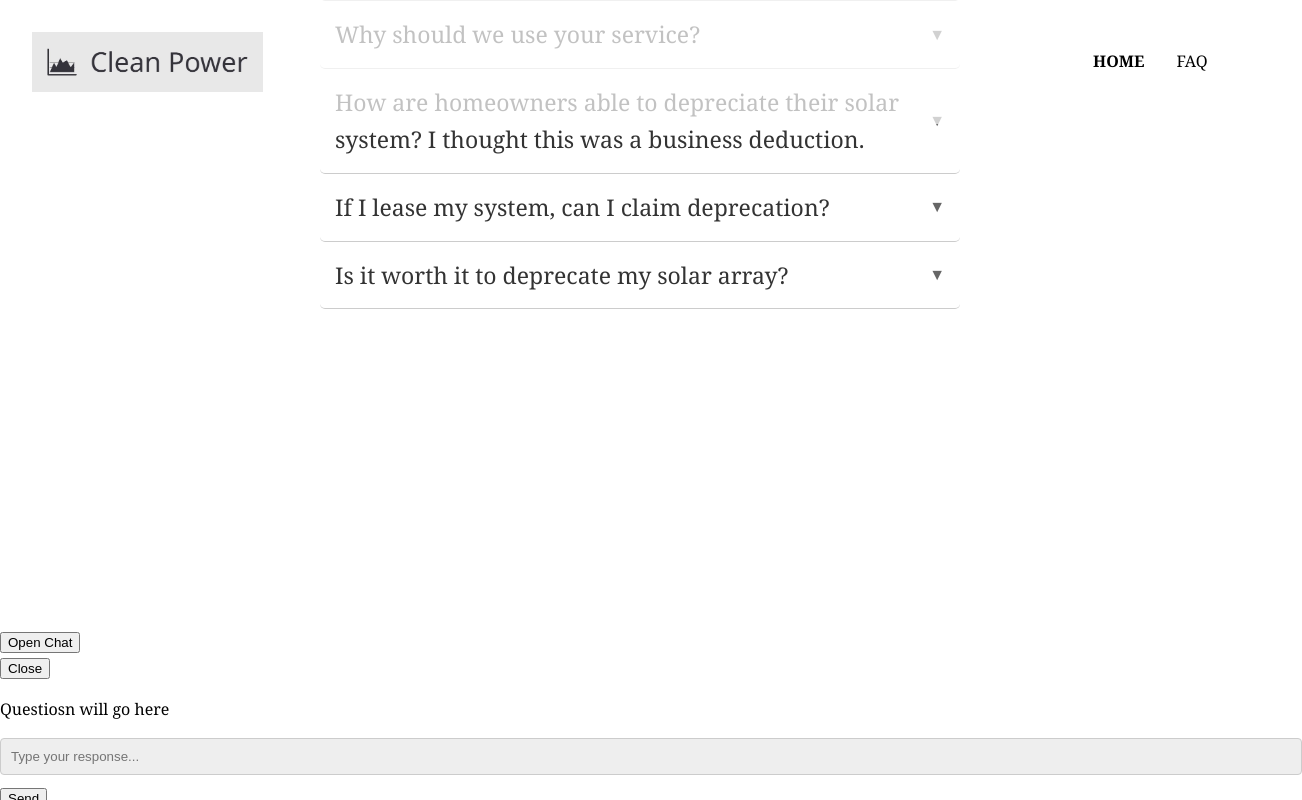
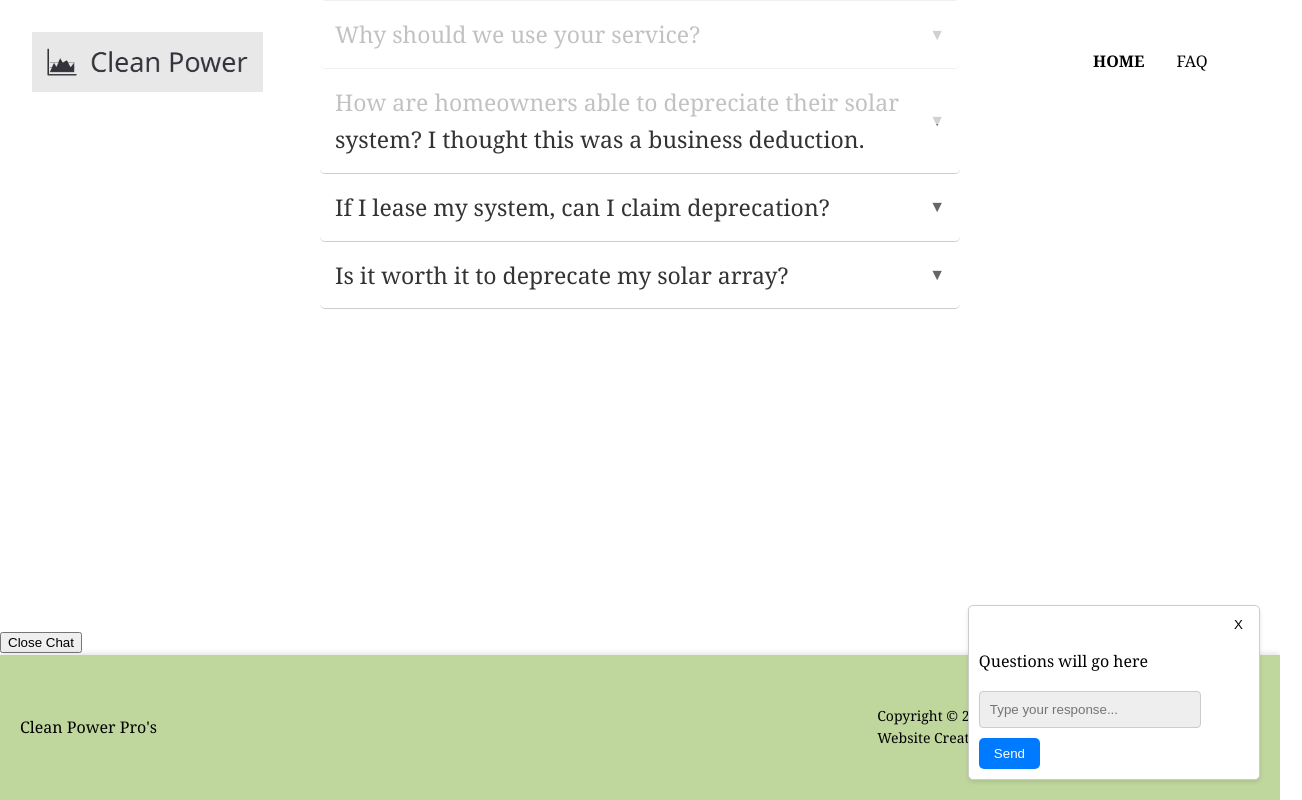
Before and after one commit to LetsGetRemixed/TaxWebsite, a React (Create React App) app in the folder taxwebsite/: page /faq in a window 1280 px wide. Both pictures are taken after a click on the button "Open Chat". Shown: the part 376-1176 px from the top of the page, 1302 px wide, since content can reach past the window. Built offline with nearby package versions, Linux system fonts and the light colour scheme.

Commit message:
Fixed Chat

```diff
--- a/taxwebsite/src/Pages/FAQ.jsx
+++ b/taxwebsite/src/Pages/FAQ.jsx
@@ -39,7 +39,10 @@ const FAQ = () => {
     ];
 
     const handleChatButtonClick = () => {
-        setIsChatOpen(true);
+        setIsChatOpen(!isChatOpen); // Toggle isChatOpen state
+    }
+    const handleCloseChat = () => {
+        setIsChatOpen(false); // Close the chat window
     }
 
 
@@ -69,10 +72,8 @@ const FAQ = () => {
                 ))
             }
         </div>
-            <button onClick={handleChatButtonClick}> Open Chat </button>
-            {
-                isChatOpen && <ChatWindow onClose={() => setIsChatOpen(false)} />
-            }
+        <button onClick={handleChatButtonClick}>{isChatOpen ? 'Close Chat' : 'Open Chat'}</button>
+        {isChatOpen && <ChatWindow isOpen={isChatOpen} onClose={handleCloseChat} />}
         <Footer />
     </div>
 )
--- a/taxwebsite/src/components/ChatWindow.jsx
+++ b/taxwebsite/src/components/ChatWindow.jsx
@@ -1,6 +1,8 @@
+// ChatWindow.js
 import React, { useState } from 'react';
+import '../css/ChatWindow.css'; // Import CSS for styling
 
-const ChatWindow = ({ onClose }) => {
+const ChatWindow = ({ isOpen, onClose }) => {
   const [userMessage, setUserMessage] = useState('');
 
   const handleUserMessageChange = (e) => {
@@ -13,22 +15,22 @@ const ChatWindow = ({ onClose }) => {
   };
 
   return (
-    <div className='chat-window'>
+    <div className={`chat-window ${isOpen ? 'open' : ''}`}>
       <div className='chat-header'>
-        <button onClick={onClose}> Close </button>
+        <button className='close-button' onClick={onClose}>X</button>
       </div>
       <div className='chat-body'>
-        <p>Questiosn will go here</p>
+        <p>Questions will go here</p>
         <input
           type='text'
           value={userMessage}
           onChange={handleUserMessageChange}
           placeholder='Type your response...'
         />
-        <button onClick={handleUserMessageSubmit}> Send </button>
+        <button onClick={handleUserMessageSubmit}>Send</button>
       </div>
     </div>
-  )
-}
+  );
+};
 
-export default ChatWindow
+export default ChatWindow;
--- /dev/null
+++ b/taxwebsite/src/css/ChatWindow.css
@@ -0,0 +1,47 @@
+/* ChatWindow.css */
+.chat-window {
+    position: fixed;
+    bottom: 20px;
+    right: 20px;
+    background-color: #fff;
+    border: 1px solid #ccc;
+    border-radius: 5px;
+    box-shadow: 0 2px 4px rgba(0, 0, 0, 0.1);
+    padding: 10px;
+    transition: transform 0.3s ease;
+    z-index: -1; /* Initially hidden */
+  }
+
+  .chat-window.open {
+    z-index: 1000; /* Show on top of other content */
+    transform: translateX(0); /* Slide into view */
+  }
+
+  .chat-header {
+    display: flex;
+    justify-content: flex-end;
+  }
+
+  .close-button {
+    background: none;
+    border: none;
+    cursor: pointer;
+  }
+
+  .chat-body {
+    margin-top: 10px;
+  }
+
+  .chat-body input[type="text"] {
+    width: calc(100% - 70px);
+    margin-right: 10px;
+  }
+
+  .chat-body button {
+    background-color: #007bff;
+    color: #fff;
+    border: none;
+    padding: 8px 15px;
+    border-radius: 5px;
+    cursor: pointer;
+  }
```
Lines whose indentation alone changed are shown as unchanged.
